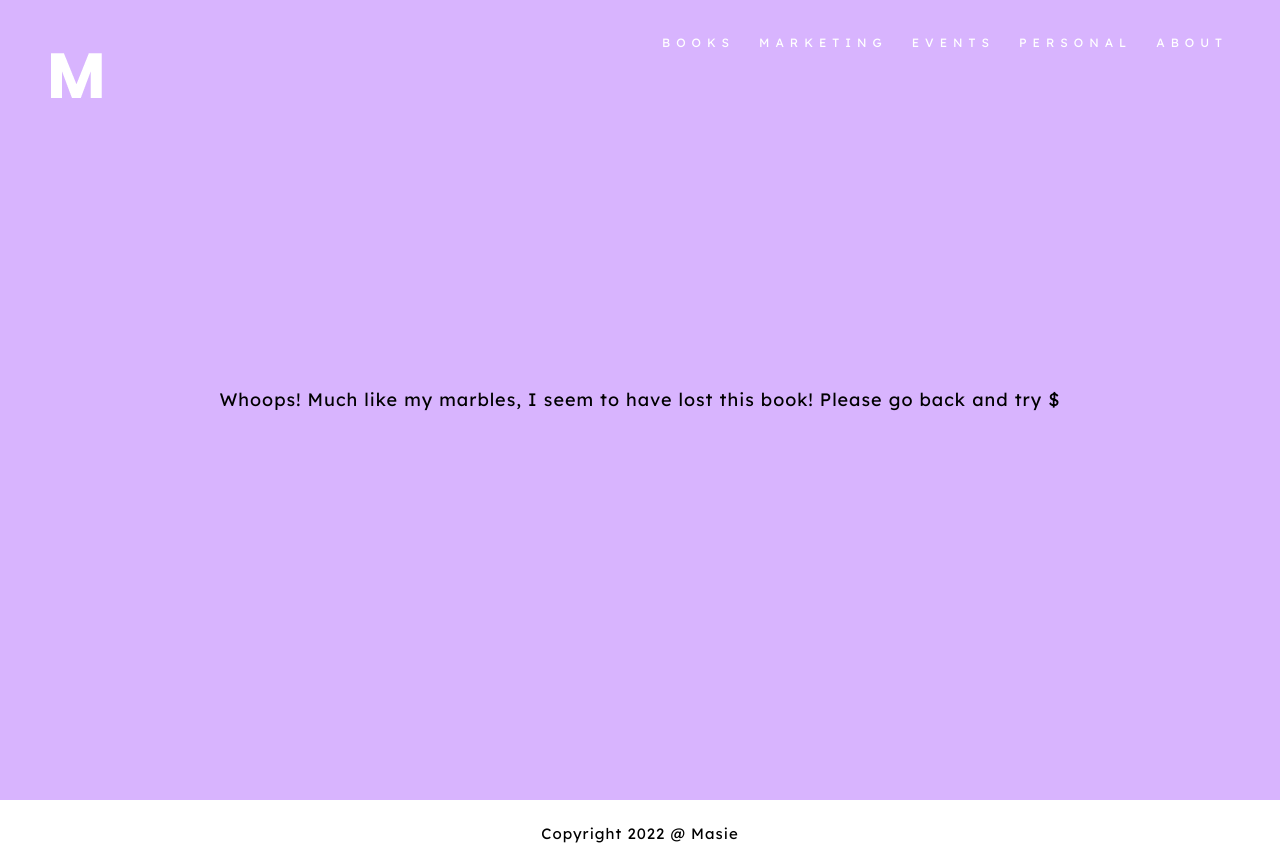
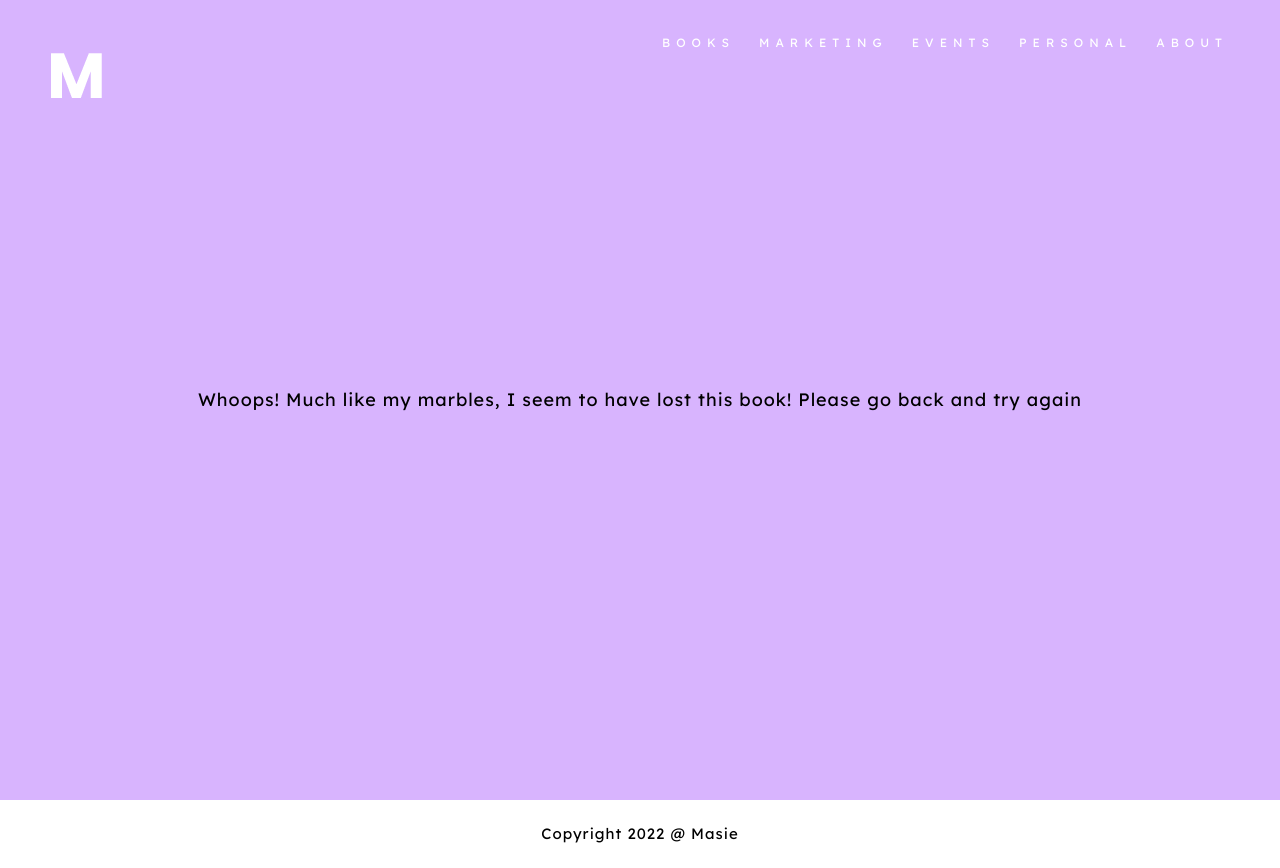
Before and after one commit to MeganChong/masie-website, a React (Create React App) app: page /1 in a window 1280 px wide. Built offline with nearby package versions, Linux system fonts and the light colour scheme.

Commit message:
fix error page text

```diff
--- a/src/components/InteriorPage/ErrorPage.jsx
+++ b/src/components/InteriorPage/ErrorPage.jsx
@@ -6,7 +6,7 @@ export default function ErrorPage() {
             <div class="min-h-screen bg-purple-300">
                 <NavBar show={true} displayType={"info"}/>
                 <h1 class="text-center text-lg" style={{lineHeight: "100vh"}}>
-                    Whoops! Much like my marbles, I seem to have lost this book! Please go back and try $
+                    Whoops! Much like my marbles, I seem to have lost this book! Please go back and try again
                 </h1>
             </div>
         );
```
